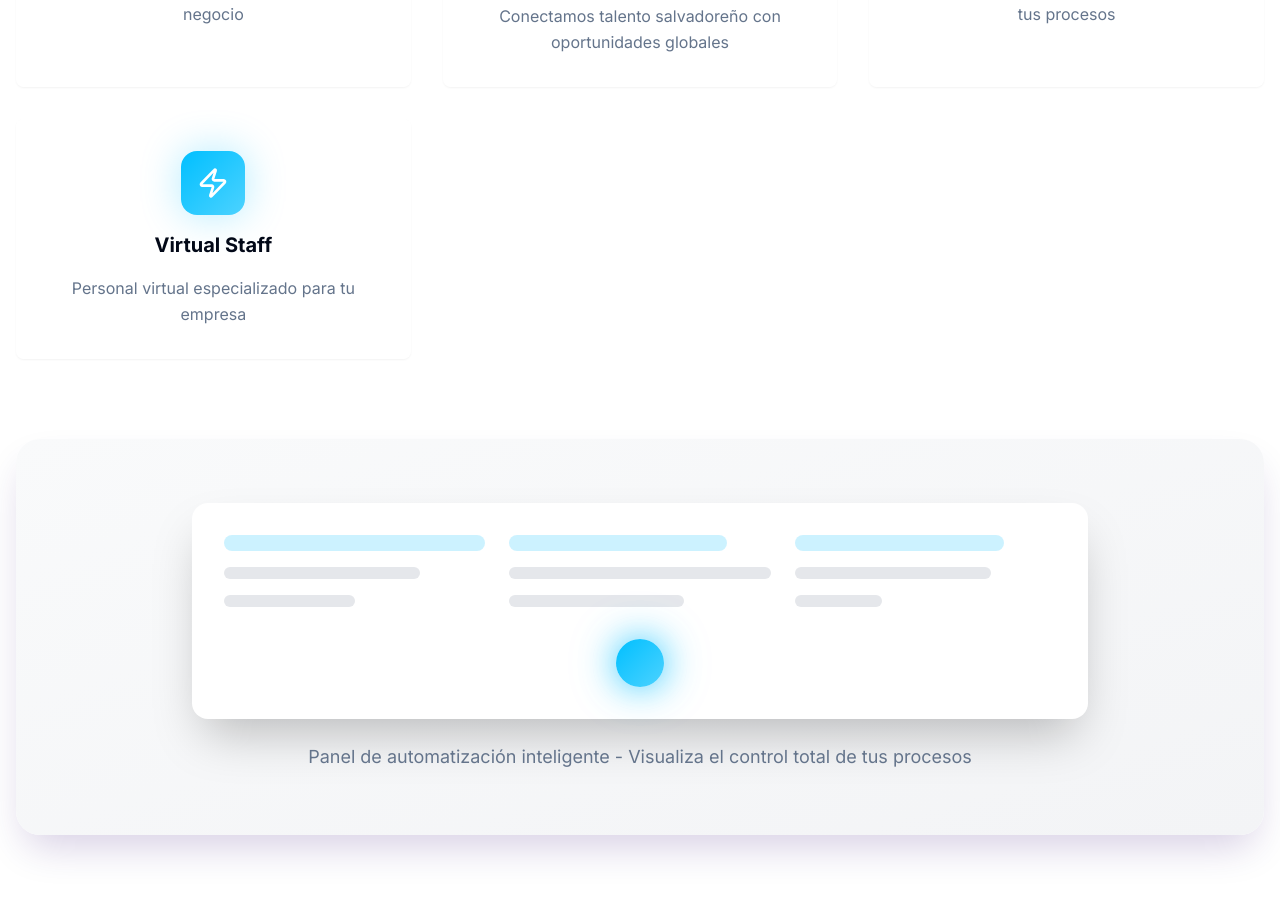
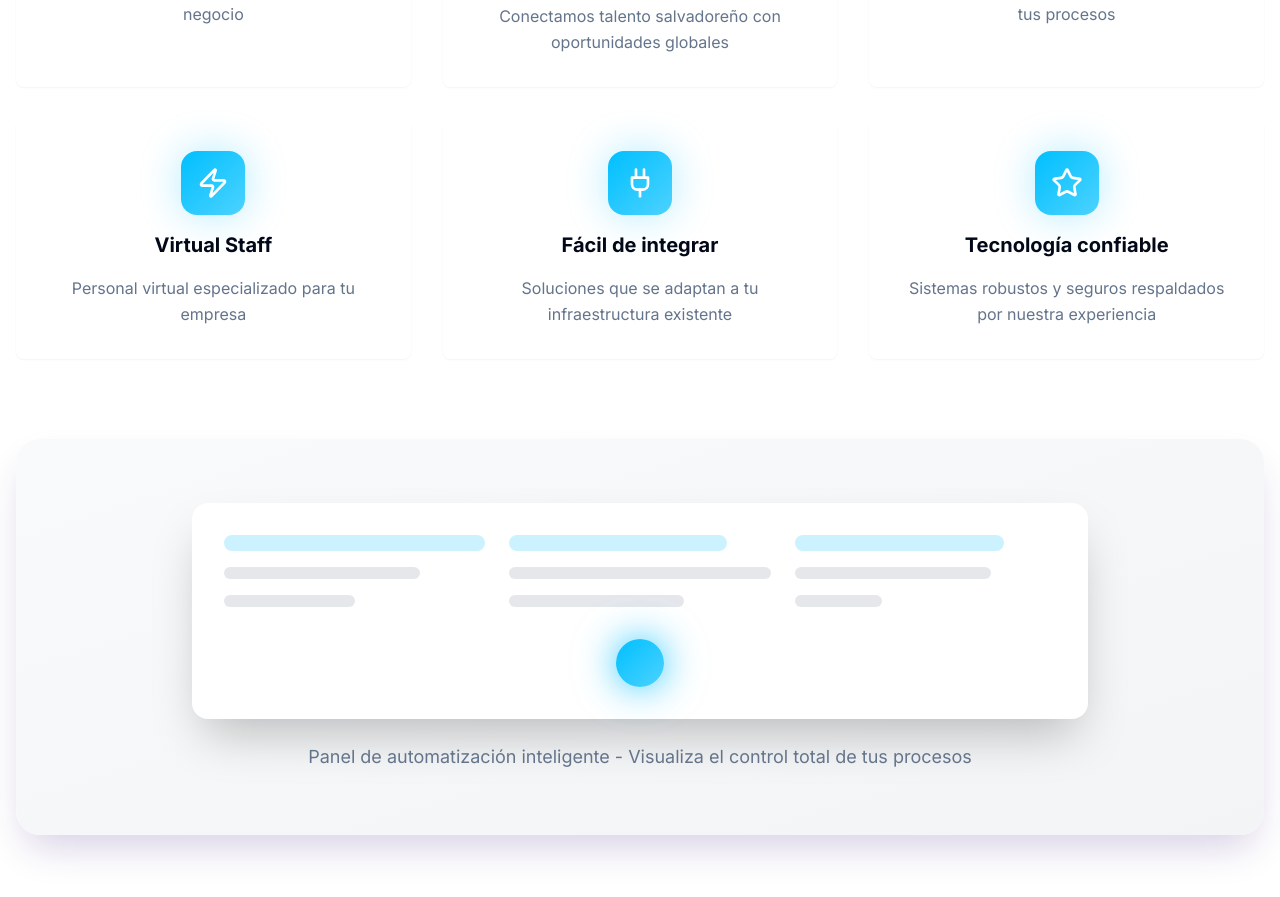
Before and after one commit to oscarcodesv/sivar-ai-forge, a React (Vite) app: page / in a window 1280 px wide. Shown: the part 1366-2263 px from the top of the page. Built offline with nearby package versions, Linux system fonts and the light colour scheme.

Commit message:
Add new services
Add "facil de integrar" and "Tecnologia confiable" services.

```diff
--- a/src/components/About.tsx
+++ b/src/components/About.tsx
@@ -1,5 +1,5 @@
 import { Card, CardContent } from "@/components/ui/card";
-import { Code, Zap, HeartHandshake, Shield } from "lucide-react";
+import { Code, Zap, HeartHandshake, Shield, Plug, Star } from "lucide-react";
 
 const About = () => {
   const features = [
@@ -22,6 +22,16 @@ const About = () => {
       icon: Zap,
       title: "Virtual Staff",
       description: "Personal virtual especializado para tu empresa"
+    },
+    {
+      icon: Plug,
+      title: "Fácil de integrar",
+      description: "Soluciones que se adaptan a tu infraestructura existente"
+    },
+    {
+      icon: Star,
+      title: "Tecnología confiable",
+      description: "Sistemas robustos y seguros respaldados por nuestra experiencia"
     }
   ];
 
```
